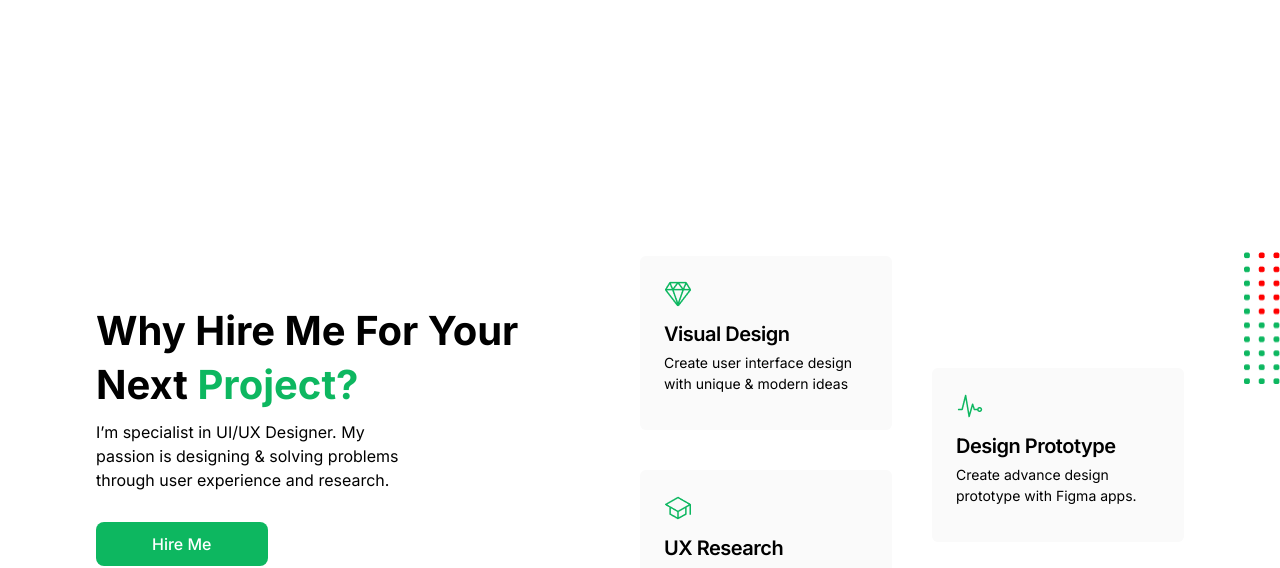
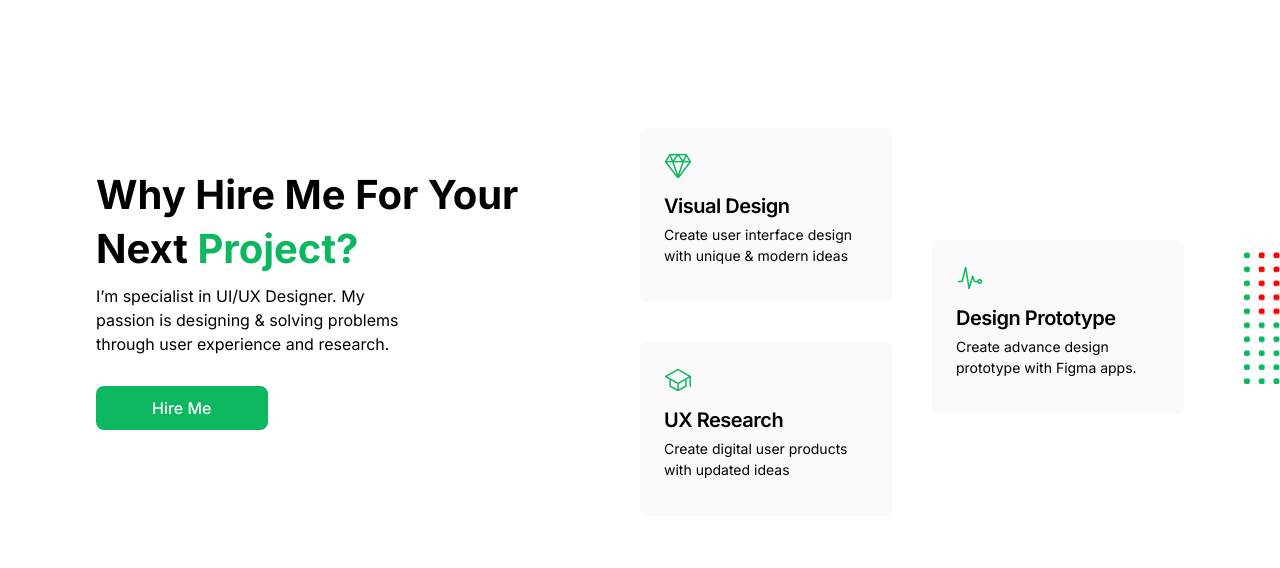
Before and after one commit to mehedihassandev/portfolio-nextjs, a Next.js app: page / in a window 1280 px wide. Shown: the part 928-1496 px from the top of the page. Built offline with nearby package versions, Linux system fonts and the light colour scheme.

Commit message:
PN-02: Refactor image paths and adjust styling in about, portfolio, project, and skills components

```diff
--- a/src/app/(pages)/_home/about.tsx
+++ b/src/app/(pages)/_home/about.tsx
@@ -2,7 +2,7 @@ import Image from "next/image";
 
 export default function About() {
     return (
-        <section>
+        <>
             <Image
                 src="/assets/shap/square-shape.png"
                 alt="ellipse"
@@ -11,10 +11,10 @@ export default function About() {
                 className="relative top-56 left-0 w-[36px] h-[132px] z-10"
             />
             <div
-                className="px-5 lg:px-24 mx-auto max-w-screen-2xl m-auto py-20"
+                className="px-5 lg:px-24 mx-auto max-w-screen-2xl m-auto"
                 id="skills"
             >
-                <div className="grid grid-cols-1 lg:grid-cols-3 gap-4">
+                <div className="grid grid-cols-1 lg:grid-cols-3 gap-3">
                     <div className="col-span-1 lg:row-span-2">
                         <Image
                             src="/assets/about/about2.png"
@@ -61,6 +61,6 @@ export default function About() {
                     </div>
                 </div>
             </div>
-        </section>
+        </>
     );
 }
--- a/src/app/(pages)/_home/portfolio.tsx
+++ b/src/app/(pages)/_home/portfolio.tsx
@@ -4,7 +4,7 @@ import Link from "next/link";
 
 export default function Portfolio() {
     return (
-        <section>
+        <>
             <Image
                 src="/assets/shap/square-shape.png"
                 alt="ellipse"
@@ -51,6 +51,6 @@ export default function Portfolio() {
                     })}
                 </div>
             </div>
-        </section>
+        </>
     );
 }
--- a/src/app/(pages)/_home/project.tsx
+++ b/src/app/(pages)/_home/project.tsx
@@ -4,7 +4,7 @@ import Image from "next/image";
 
 export default function Project() {
     return (
-        <section id="portfolio">
+        <>
             <Image
                 src="/assets/shap/square-shape.png"
                 alt="ellipse"
@@ -43,6 +43,6 @@ export default function Project() {
                     ))}
                 </div>
             </div>
-        </section>
+        </>
     );
 }
--- a/src/app/(pages)/_home/skills.tsx
+++ b/src/app/(pages)/_home/skills.tsx
@@ -2,7 +2,7 @@ import Image from "next/image";
 
 export default function Skills() {
     return (
-        <section>
+        <>
             <Image
                 src="/assets/shap/square-shape.png"
                 alt="ellipse"
@@ -15,7 +15,7 @@ export default function Skills() {
                 id="skills"
             >
                 <div className="grid grid-cols-1 lg:grid-cols-2">
-                    <div className="pt-44">
+                    <div className="mt-10">
                         <h2 className="text-[40px] font-bold text-black leading-[54px]">
                             Why Hire Me For Your <br />
                             Next <span className="text-primary">Project?</span>
@@ -29,7 +29,7 @@ export default function Skills() {
                             Hire Me
                         </a>
                     </div>
-                    <div className="grid grid-cols-2 pt-32 gap-10">
+                    <div className="grid grid-cols-2 gap-10">
                         <div className="p-6 bg-[#fafafa] rounded-md">
                             <Image
                                 src="/assets/skill/diamond.png"
@@ -79,6 +79,6 @@ export default function Skills() {
                     </div>
                 </div>
             </div>
-        </section>
+        </>
     );
 }
```
